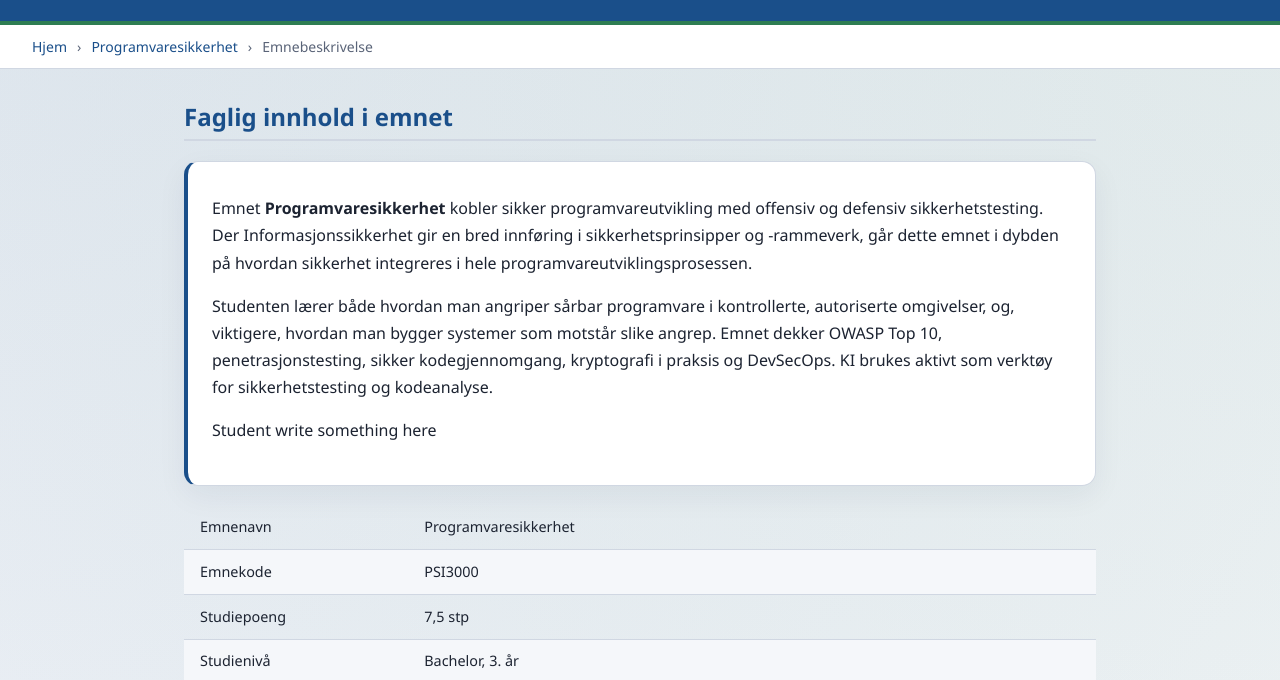
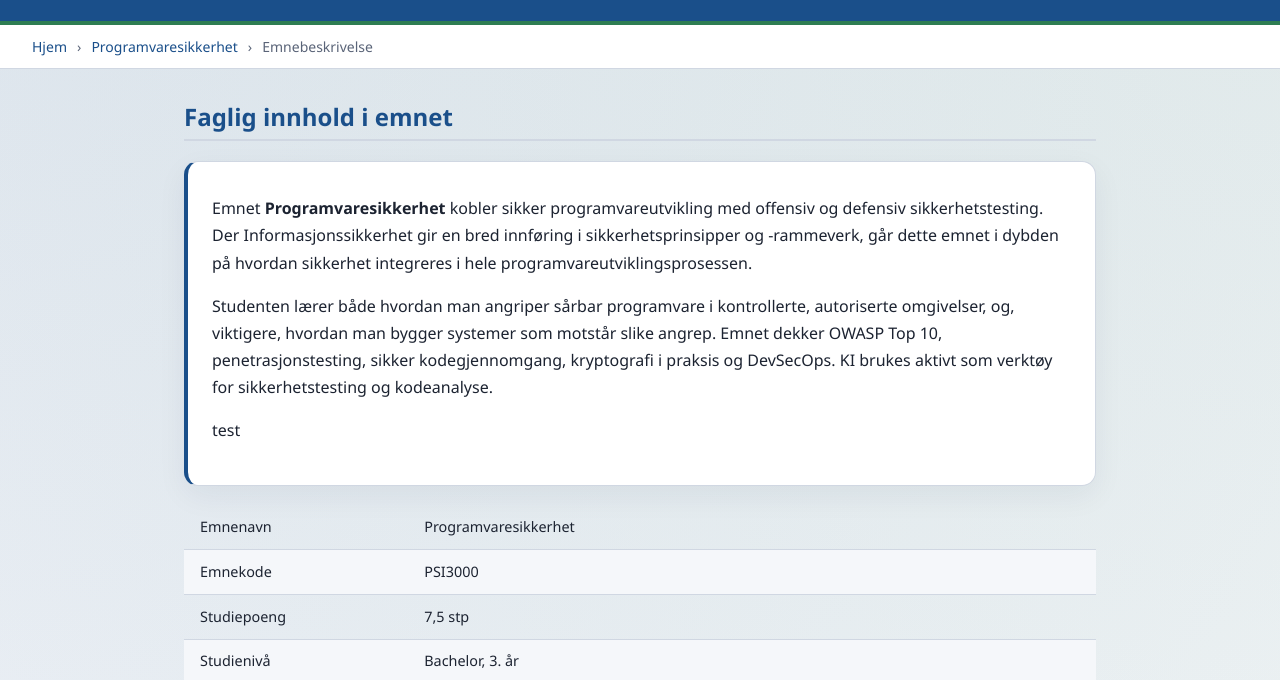
Before and after one commit to Steven7380/Studieplan-Anvendt-IT-2027, a plain HTML site: page emnebeskrivelser/Programvaresikkerhet/emnebeskrivelse.html in a window 1280 px wide. Shown: the part 120-800 px from the top of the page. Drawn offline with Linux system fonts and the light colour scheme.

Commit message:
Update emnebeskrivelser/Programvaresikkerhet/emnebeskrivelse.html from editor

```diff
--- a/emnebeskrivelser/Programvaresikkerhet/emnebeskrivelse.html
+++ b/emnebeskrivelser/Programvaresikkerhet/emnebeskrivelse.html
@@ -38,7 +38,7 @@
           penetrasjonstesting, sikker kodegjennomgang, kryptografi i praksis og
           DevSecOps. KI brukes aktivt som verktøy for sikkerhetstesting og
           kodeanalyse.
-        </p><p>Student write something here</p>
+        </p><p>test</p>
       </div>
 
 
```
